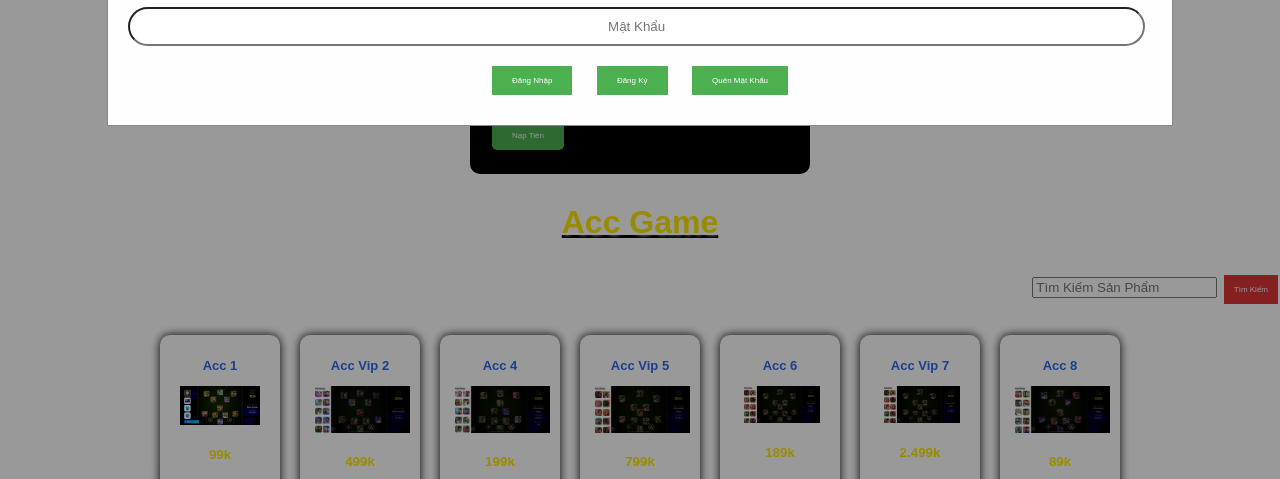
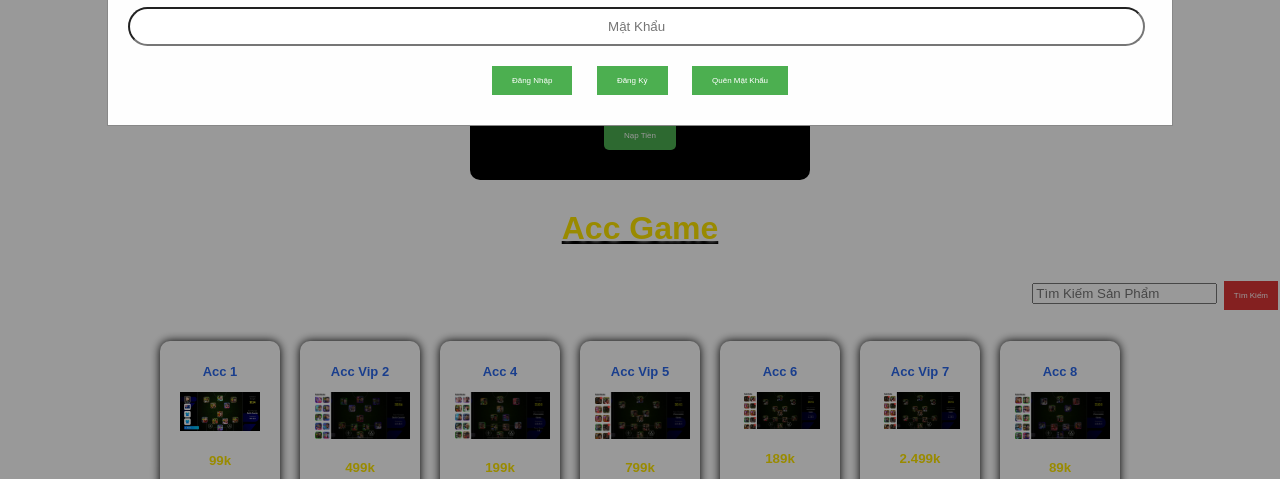
Before and after one commit to eoalgs/webacc, a plain HTML site: page index.html in a window 1280 px wide. Both pictures are taken after a click on the button "Đăng Nhập". Shown: the part 296-775 px from the top of the page. Drawn offline with Linux system fonts and the light colour scheme.

Commit message:
Update index.html

```diff
--- a/index.html
+++ b/index.html
@@ -46,7 +46,7 @@
         <p id="usernameDisplay">vnam</p>
         <p id="idacc">ID: 98200</p>
         <p id="balance">Số Dư: 5.000.000 VND</p>
-        <button id="paymentButton">Nạp Tiền</button>
+        <button id="paymentButton" class="btnpay">Nạp Tiền</button>
     </div>
 
     <h6 class="center">Acc Game</h6>
@@ -783,6 +783,15 @@
             background-color: #45a049;
         }
 
+        .btnpay{
+            margin: 10px auto;
+            color: white;
+            border: none;
+            cursor: pointer;
+            padding: 10px 20px;
+            background-color: #4CAF50;
+        }
+
     </style>
 
     <script>
```
